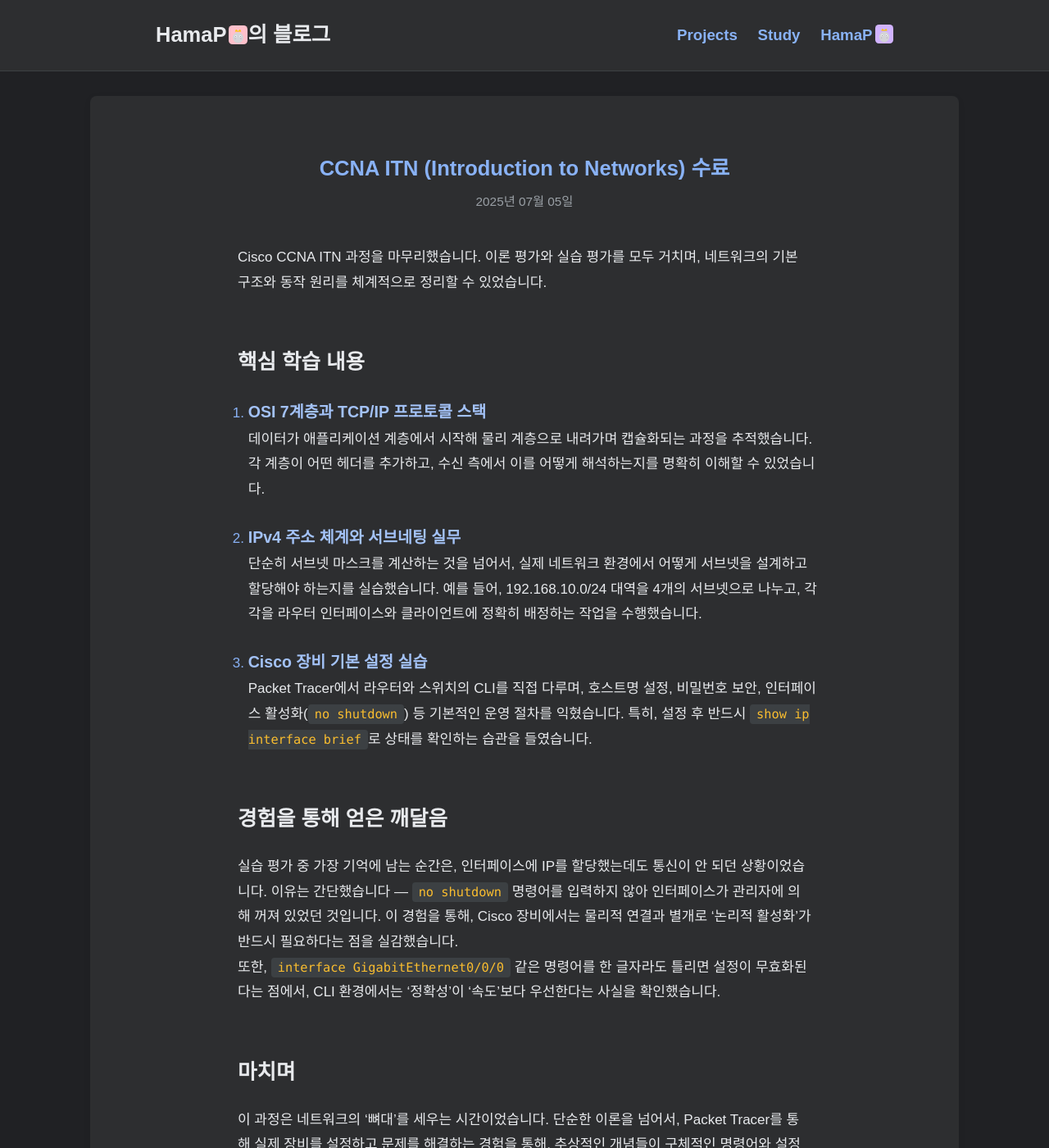
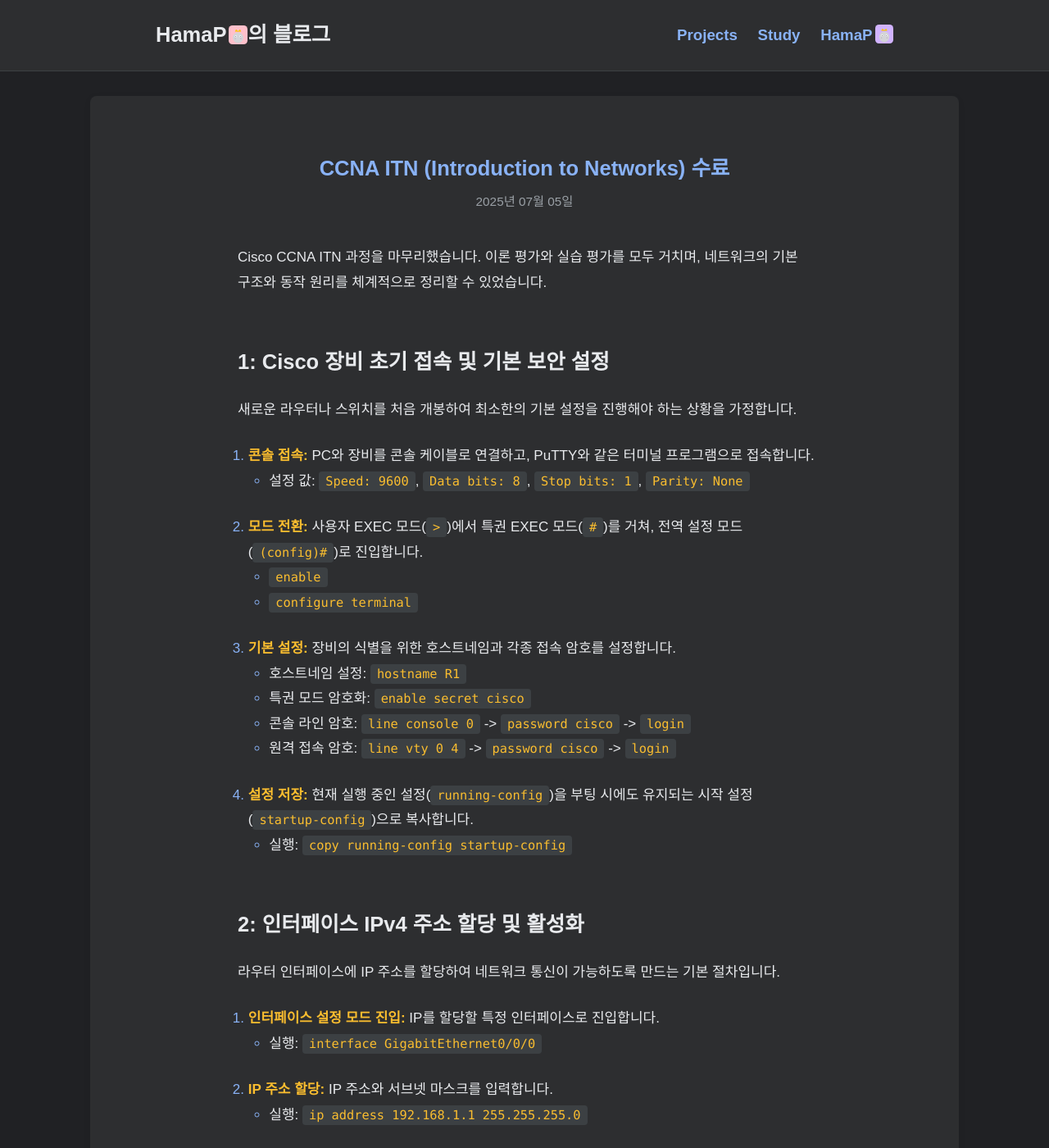
Before and after one commit to HamaP0/HamaP0.github.io, a Jekyll site: the page built from _posts/자격증/2025-07-05-CCNA1_ITN.md, in a window 1280 px wide and 1400 px high. Shown: the whole window at 82% size. Built offline with Jekyll 4.4.1, drawn with Linux system fonts in a browser that asks for light colours; some web fonts are replaced; some of the changed text lies outside the part shown.

Commit message:
Update 2025-07-05-CCNA1_ITN.md

```diff
--- a/_posts/자격증/2025-07-05-CCNA1_ITN.md
+++ b/_posts/자격증/2025-07-05-CCNA1_ITN.md
@@ -7,21 +7,54 @@
 ---
 Cisco CCNA ITN 과정을 마무리했습니다. 이론 평가와 실습 평가를 모두 거치며, 네트워크의 기본 구조와 동작 원리를 체계적으로 정리할 수 있었습니다.
 
-## 핵심 학습 내용
+## 1: Cisco 장비 초기 접속 및 기본 보안 설정
 
-1.  **OSI 7계층과 TCP/IP 프로토콜 스택**
-    데이터가 애플리케이션 계층에서 시작해 물리 계층으로 내려가며 캡슐화되는 과정을 추적했습니다. 각 계층이 어떤 헤더를 추가하고, 수신 측에서 이를 어떻게 해석하는지를 명확히 이해할 수 있었습니다.
+새로운 라우터나 스위치를 처음 개봉하여 최소한의 기본 설정을 진행해야 하는 상황을 가정합니다.
 
-2.  **IPv4 주소 체계와 서브네팅 실무**
-    단순히 서브넷 마스크를 계산하는 것을 넘어서, 실제 네트워크 환경에서 어떻게 서브넷을 설계하고 할당해야 하는지를 실습했습니다. 예를 들어, 192.168.10.0/24 대역을 4개의 서브넷으로 나누고, 각각을 라우터 인터페이스와 클라이언트에 정확히 배정하는 작업을 수행했습니다.
+1.  **콘솔 접속:** PC와 장비를 콘솔 케이블로 연결하고, PuTTY와 같은 터미널 프로그램으로 접속합니다.
+    *   설정 값: `Speed: 9600`, `Data bits: 8`, `Stop bits: 1`, `Parity: None`
 
-3.  **Cisco 장비 기본 설정 실습**
-    Packet Tracer에서 라우터와 스위치의 CLI를 직접 다루며, 호스트명 설정, 비밀번호 보안, 인터페이스 활성화(`no shutdown`) 등 기본적인 운영 절차를 익혔습니다. 특히, 설정 후 반드시 `show ip interface brief`로 상태를 확인하는 습관을 들였습니다.
+2.  **모드 전환:** 사용자 EXEC 모드(`>`)에서 특권 EXEC 모드(`#`)를 거쳐, 전역 설정 모드(`(config)#`)로 진입합니다.
+    *   `enable`
+    *   `configure terminal`
 
-## 경험을 통해 얻은 깨달음
+3.  **기본 설정:** 장비의 식별을 위한 호스트네임과 각종 접속 암호를 설정합니다.
+    *   호스트네임 설정: `hostname R1`
+    *   특권 모드 암호화: `enable secret cisco`
+    *   콘솔 라인 암호: `line console 0` -> `password cisco` -> `login`
+    *   원격 접속 암호: `line vty 0 4` -> `password cisco` -> `login`
 
-실습 평가 중 가장 기억에 남는 순간은, 인터페이스에 IP를 할당했는데도 통신이 안 되던 상황이었습니다. 이유는 간단했습니다 — `no shutdown` 명령어를 입력하지 않아 인터페이스가 관리자에 의해 꺼져 있었던 것입니다. 이 경험을 통해, Cisco 장비에서는 물리적 연결과 별개로 ‘논리적 활성화’가 반드시 필요하다는 점을 실감했습니다.
-또한, `interface GigabitEthernet0/0/0` 같은 명령어를 한 글자라도 틀리면 설정이 무효화된다는 점에서, CLI 환경에서는 ‘정확성’이 ‘속도’보다 우선한다는 사실을 확인했습니다.
+4.  **설정 저장:** 현재 실행 중인 설정(`running-config`)을 부팅 시에도 유지되는 시작 설정(`startup-config`)으로 복사합니다.
+    *   실행: `copy running-config startup-config`
+
+## 2: 인터페이스 IPv4 주소 할당 및 활성화
+
+라우터 인터페이스에 IP 주소를 할당하여 네트워크 통신이 가능하도록 만드는 기본 절차입니다.
+
+1.  **인터페이스 설정 모드 진입:** IP를 할당할 특정 인터페이스로 진입합니다.
+    *   실행: `interface GigabitEthernet0/0/0`
+
+2.  **IP 주소 할당:** IP 주소와 서브넷 마스크를 입력합니다.
+    *   실행: `ip address 192.168.1.1 255.255.255.0`
+
+3.  **인터페이스 활성화:** 물리적으로 비활성화된 인터페이스를 켭니다. Cisco 장비는 기본적으로 비활성화 상태입니다.
+    *   실행: `no shutdown`
+
+4.  **상태 확인:** 설정 모드에서 빠져나와 `show` 명령어로 인터페이스의 상태와 할당된 IP를 확인합니다.
+    *   확인: `show ip interface brief`
+
+## 네트워크 핵심 개념 및 명령어
+
+네트워크의 동작을 이해하기 위해 `ping`과 `traceroute` 같은 기본적인 도구를 사용하는 것은 중요합니다. 이 과정에서는 특히 네트워크의 근간을 이루는 핵심 개념들을 정확히 아는 것이 필요했습니다.
+
+*   **OSI 7계층 vs TCP/IP 4계층**
+    *   **설명:** 두 모델의 계층을 서로 매핑하는 능력이 중요합니다. 예를 들어, OSI의 네트워크 계층은 TCP/IP의 인터넷 계층에 해당하며 IP 주소를 다룹니다.
+
+*   **UTP 케이블 유형**
+    *   **설명:** PC와 스위치처럼 서로 다른 장비는 다이렉트(Straight-through) 케이블을, 스위치와 스위치처럼 같은 장비는 크로스오버(Crossover) 케이블을 사용하는 것이 원칙입니다. (현재는 Auto-MDIX 기능으로 자동 변환되는 경우가 많습니다.)
+
+*   **`running-config` vs `startup-config`**
+    *   **설명:** `running-config`는 RAM에 저장된 현재 동작 설정이며, `startup-config`는 NVRAM에 저장된 부팅 시 로드될 설정입니다. `copy` 명령어를 사용하지 않으면 모든 설정은 재부팅 시 사라집니다.
 
 ## 마치며
 
```
